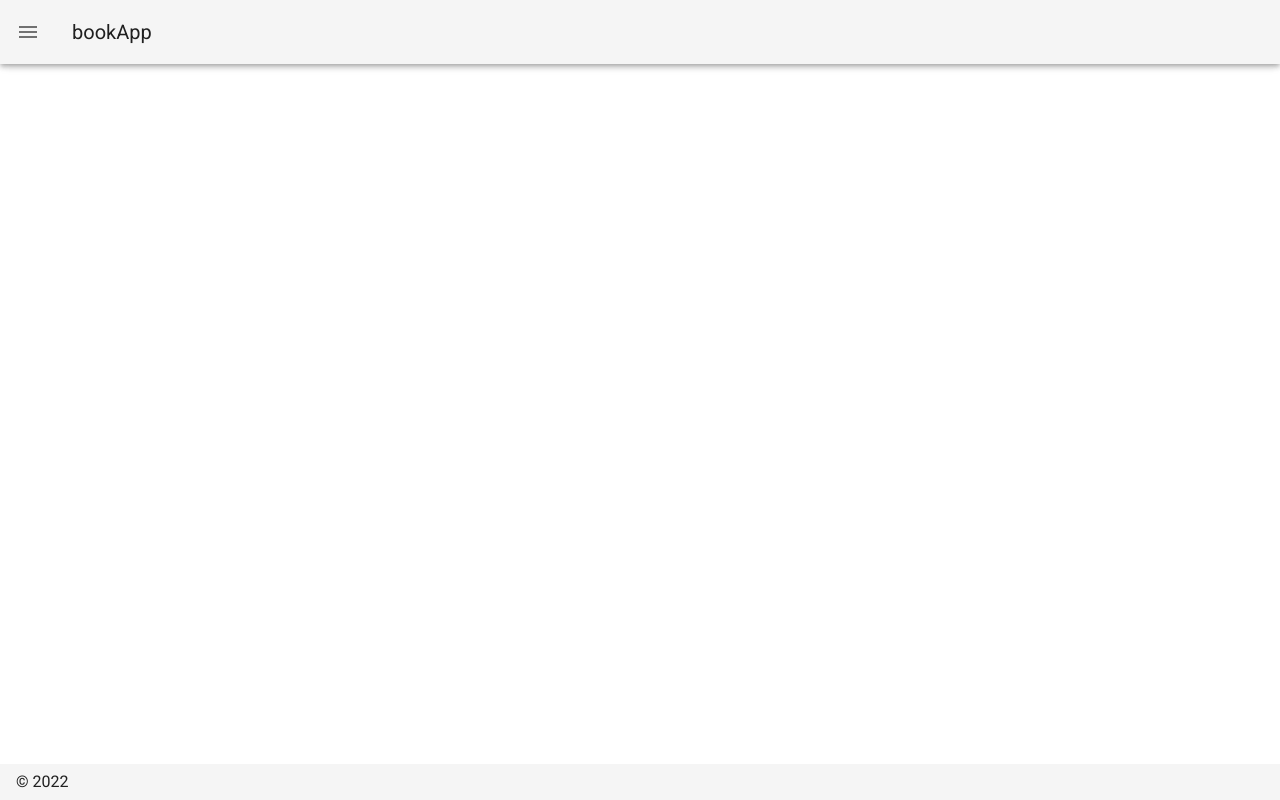
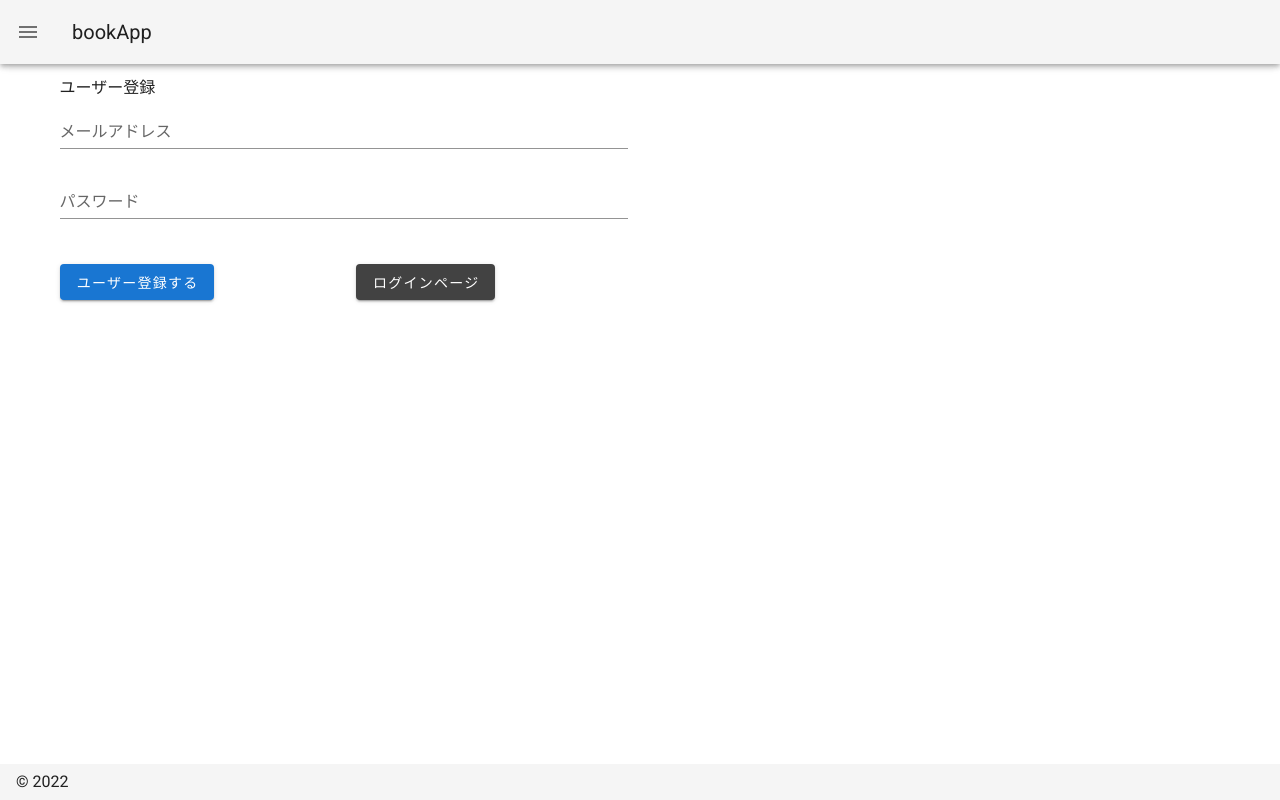
Before and after one commit to tackernao0522/udemy-aoki-nuxt2js-lesson, a Nuxt app in the folder section04/bookapp/: page /auth/register in a window 1280 px wide. Before the commit this address had no page. Built offline with nearby package versions, Linux system fonts and the light colour scheme.

Commit message:
63 ユーザー登録

```diff
--- /dev/null
+++ b/section04/bookapp/pages/auth/register.vue
@@ -0,0 +1,52 @@
+<template>
+  <div>
+    ユーザー登録<br />
+    <v-row>
+      <v-col cols="6">
+        <v-text-field v-model="email" label="メールアドレス" />
+        <v-text-field v-model="password" label="パスワード" />
+      </v-col>
+    </v-row>
+    <v-row>
+      <v-col cols="3">
+        <v-btn color="primary" @click="signUp">ユーザー登録する</v-btn>
+      </v-col>
+      <v-col cols="3">
+        <v-btn color="secondary" to="./login">ログインページ</v-btn>
+      </v-col>
+    </v-row>
+  </div>
+</template>
+
+<script>
+import { getAuth, createUserWithEmailAndPassword } from 'firebase/auth'
+
+export default {
+  data() {
+    return {
+      email: '',
+      password: '',
+    }
+  },
+  methods: {
+    signUp() {
+      const auth = getAuth(this.$firebase)
+      createUserWithEmailAndPassword(auth, this.email, this.password)
+        .then((userCredencial) => {
+          // eslint-disable-next-line no-console
+          console.log(userCredencial.user)
+          // eslint-disable-next-line no-console
+          console.log('ユーザー登録ok!')
+        })
+        .catch((e) => {
+          alert(e.message)
+          // eslint-disable-next-line no-console
+          console.error('error:', e)
+        })
+    },
+  },
+}
+</script>
+
+<style>
+</style>
```
Also changed, not shown: 1 other file (tests, documents, lock files or other folders).
